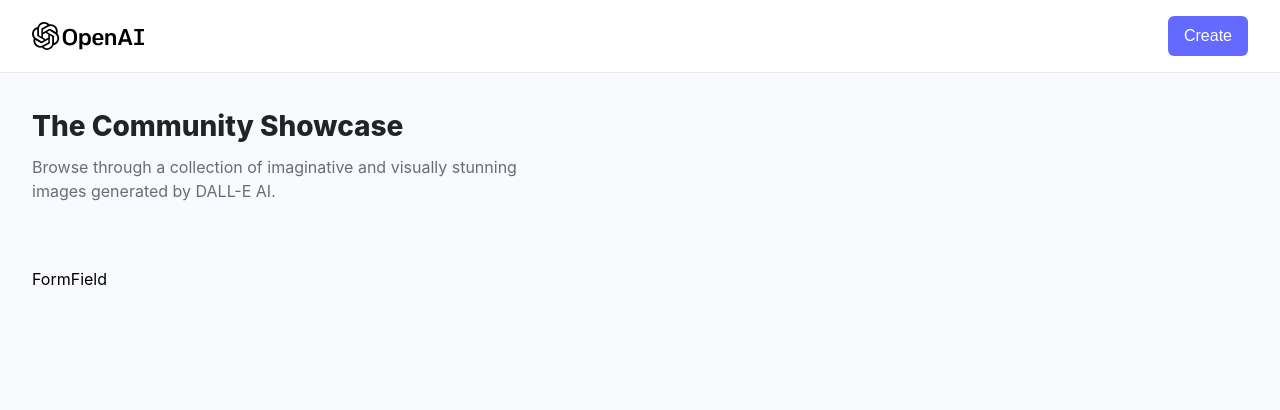
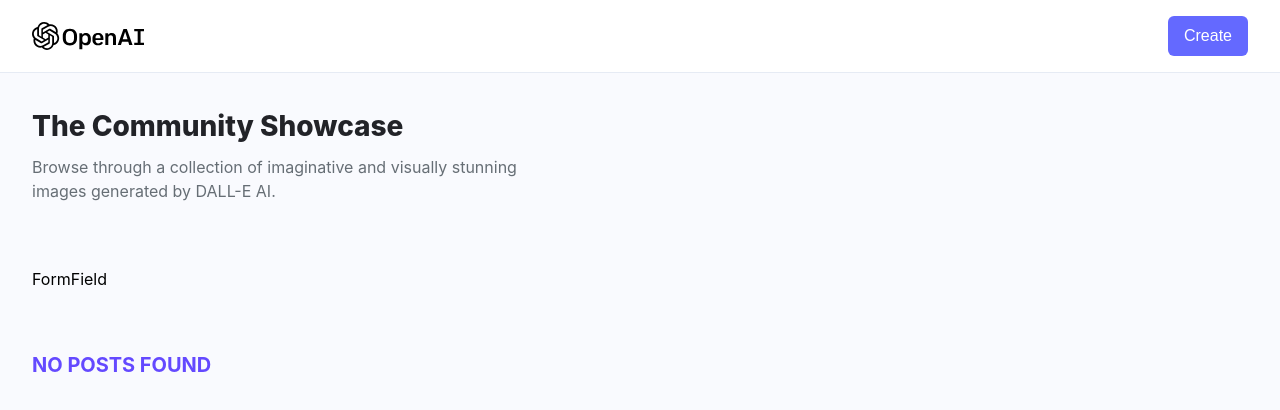
Before and after one commit to ramitbratabiswas/ai-image-generation, a React (Vite) app in the folder client/: page / in a window 1280 px wide. Shown: the top 410 px of the page. Built offline with nearby package versions, Linux system fonts and the light colour scheme; a web font is replaced by a local one.

Commit message:
set up RenderCards placeholders

```diff
--- a/client/src/pages/Home.jsx
+++ b/client/src/pages/Home.jsx
@@ -50,7 +50,17 @@
               </h2>
             )}
             <div className='grid lg:grid-cols-4 sm:grid-cols-3 xs:grid-cols-2 grid-cols-1 gap-3'>
-
+              {searchText ? (
+                <RenderCards
+                  data={[]}
+                  title='No posts found'
+                />
+              ) : (
+                <RenderCards
+                  data={[]}
+                  title='No posts found'
+                />
+              )}
             </div>
           </>)
         }
```
